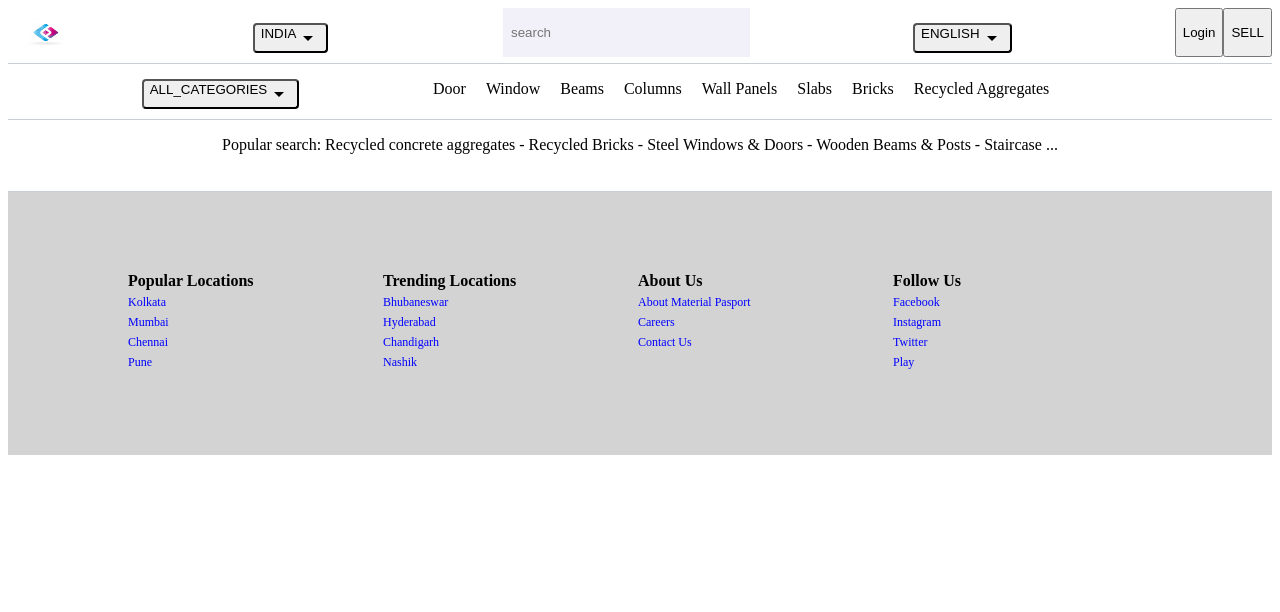
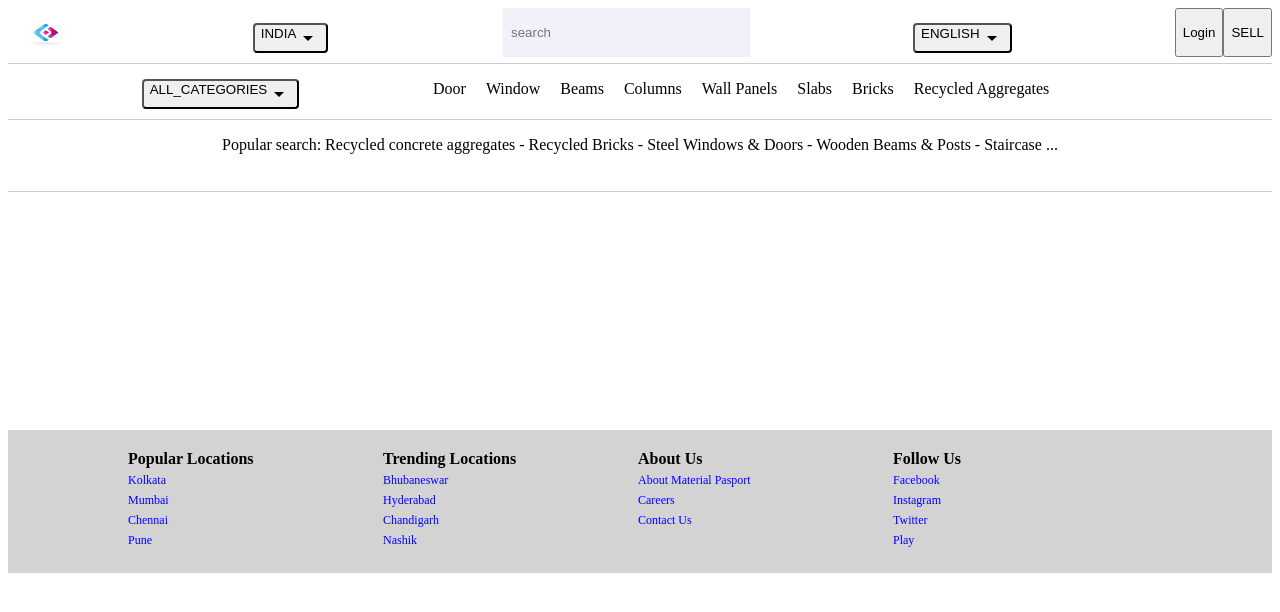
Before and after one commit to harsh408/material_passport_platform, a React (Create React App) app in the folder my-app/: page / in a window 1280 px wide. Shown: the top 612 px of the page. Built offline with nearby package versions, Linux system fonts and the light colour scheme.

Commit message:
1.Fixed the footer alignment 2.Changed div tag to header tag

```diff
--- a/my-app/src/components/DefaultLayout.js
+++ b/my-app/src/components/DefaultLayout.js
@@ -10,17 +10,19 @@ class DefaultLayout extends Component{
     render(){
         return(
             <React.Fragment>
-                <div fluid className="app-header">
+                <header fluid className="app-header">
                     <Header/>
-                </div>
-                <div fluid className='app-header'>
+                </header>
+                <header fluid className='app-header'>
                     <SecondHeader/>
-                </div>
+                </header>
                 {/* <GlobalStyles/> */}
-                <div fluid className='app-header'>
+                <header fluid className='app-header'>
                     <ThirdHeader/>
-                </div>
-                <Footer/>
+                </header>
+                <footer className='footer-fix'>
+                    <Footer/>
+                </footer>
             </React.Fragment>
         );
     }
--- a/my-app/src/components/Footer.js
+++ b/my-app/src/components/Footer.js
@@ -59,9 +59,11 @@ Footer.SubTitle = function FooterSubTitle({children,...restProps}){
 
 
 const Container = styled.div`
-    padding: 80px 60px;
+    padding: 20px 60px;
     // background:radial-gradient(circle, rgba(92, 39, 251, 1) 0%, rgba(112,71,247,1) 100%);
     background: #D3D3D3;
+    bottom:0px;
+    left:0px;
 `
 const Wrapper = styled.div`
    display: flex;
--- a/my-app/src/scss/style.css
+++ b/my-app/src/scss/style.css
@@ -56,3 +56,13 @@
 .margin-right-16px{
     margin-right: 20px;
 }
+
+.footer-fix{
+    position: relative;
+    bottom: 0px;
+    top: 238px;
+    box-sizing:border-box;
+    margin:0;
+    padding:0;
+    background:white;
+}
```
